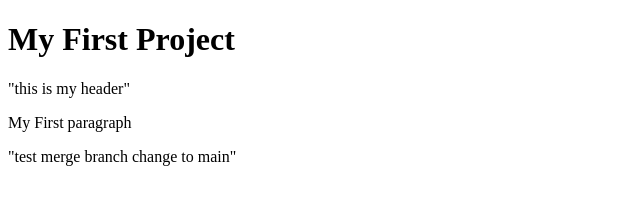
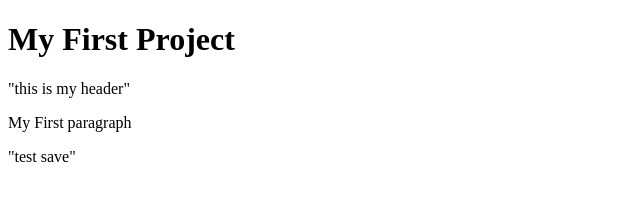
Before and after one commit to SmW2021/my-test-repo, a plain HTML site: page index.html in a window 1280 px wide. Shown: the whole page, without its empty margins (0-640 px from the left). Drawn offline with Linux system fonts and the light colour scheme.

Commit message:
Update index.html (#2)

```diff
--- a/index.html
+++ b/index.html
@@ -2,6 +2,6 @@
 <html>
     <body>
         <h1> My First Project</h1> "this is my header"
-        <p> My First paragraph</p> "test merge branch change to main"
+        <p> My First paragraph</p> "test save"
     </body>
 </html>
```
